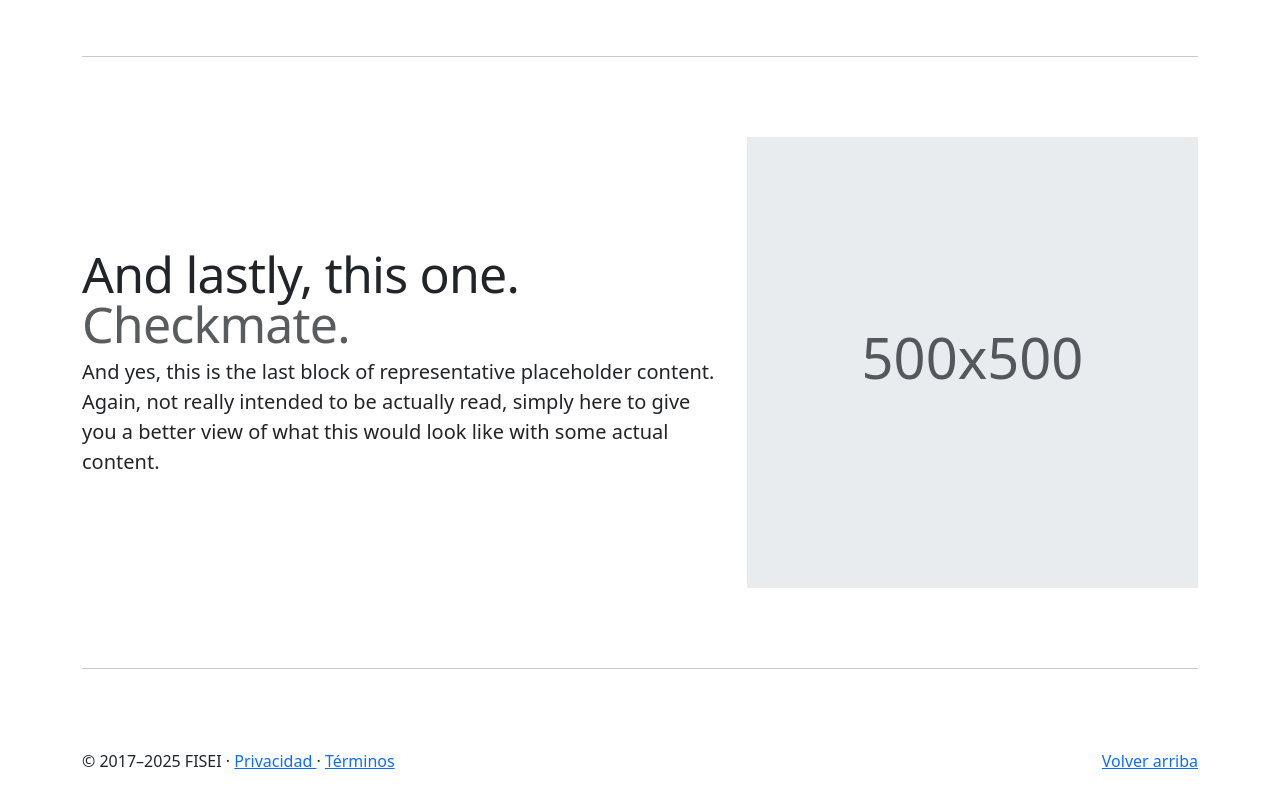
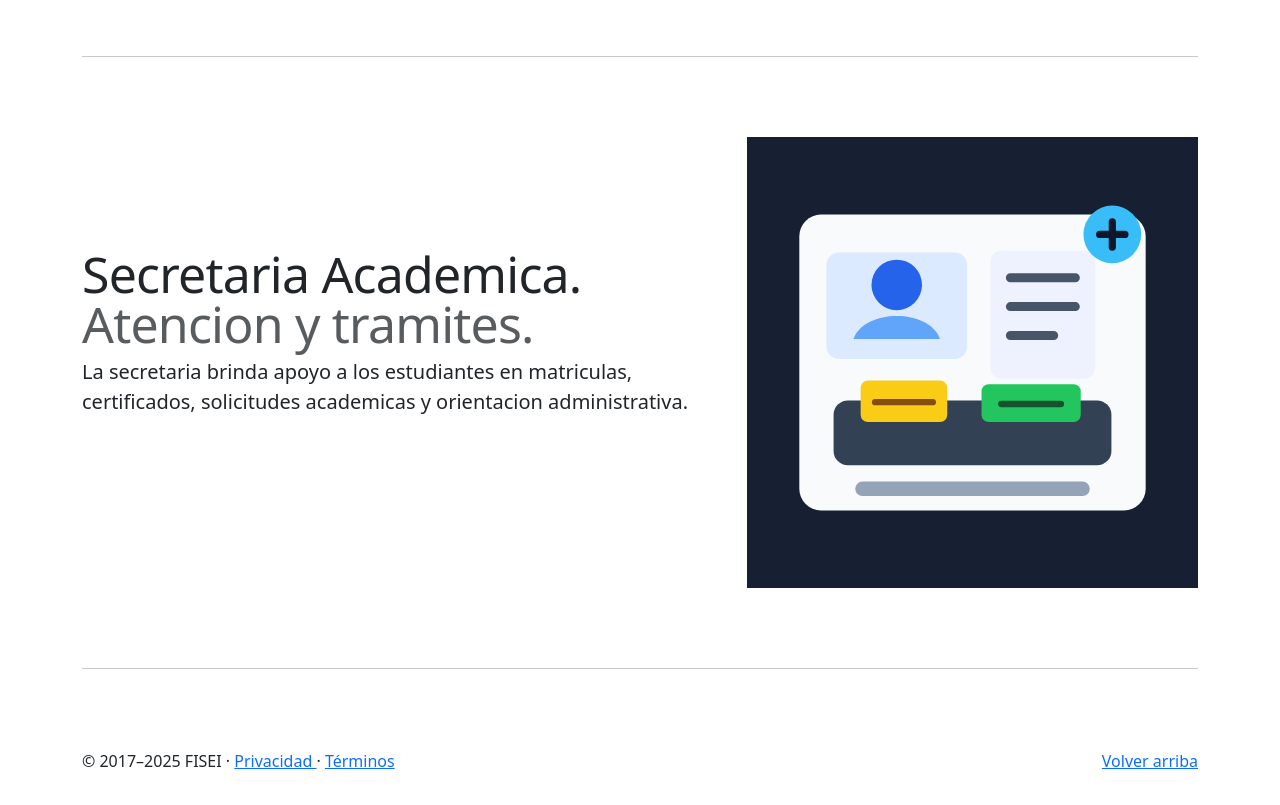
Before and after one commit to sonnia2002/proyecto_carousel, a plain HTML site: page index.html in a window 1280 px wide. Shown: the part 2000-2805 px from the top of the page. Drawn offline with nearby package versions, Linux system fonts and the light colour scheme.

Commit message:
feat(secretaria): agregar seccion y grafico de secretaria

```diff
--- a/index.html
+++ b/index.html
@@ -621,21 +621,18 @@
 
           <h2 class="featurette-heading fw-normal lh-1">
 
-            And lastly, this one.
+            Secretaria Academica.
 
             <span class="text-body-secondary">
-              Checkmate.
+              Atencion y tramites.
             </span>
 
           </h2>
 
           <p class="lead">
-            And yes, this is the last block of
-            representative placeholder content.
-            Again, not really intended to be actually
-            read, simply here to give you a better
-            view of what this would look like with
-            some actual content.
+            La secretaria brinda apoyo a los estudiantes
+            en matriculas, certificados, solicitudes
+            academicas y orientacion administrativa.
           </p>
 
         </div>
@@ -643,32 +640,11 @@
 
         <div class="col-md-5">
 
-          <svg
-            aria-label="Placeholder: 500x500"
-            class="bd-placeholder-img bd-placeholder-img-lg featurette-image img-fluid mx-auto"
-            height="500"
-            preserveAspectRatio="xMidYMid slice"
-            role="img"
-            width="500"
-            xmlns="http://www.w3.org/2000/svg"
+          <img
+            src="img/secretaria.svg"
+            class="featurette-image img-fluid mx-auto"
+            alt="Secretaria Academica"
           >
-
-            <rect
-              width="100%"
-              height="100%"
-              fill="var(--bs-secondary-bg)"
-            ></rect>
-
-            <text
-              x="50%"
-              y="50%"
-              fill="var(--bs-secondary-color)"
-              dy=".3em"
-            >
-              500x500
-            </text>
-
-          </svg>
 
         </div>
 
```
Also changed, not shown: img/secretaria.svg (added).
